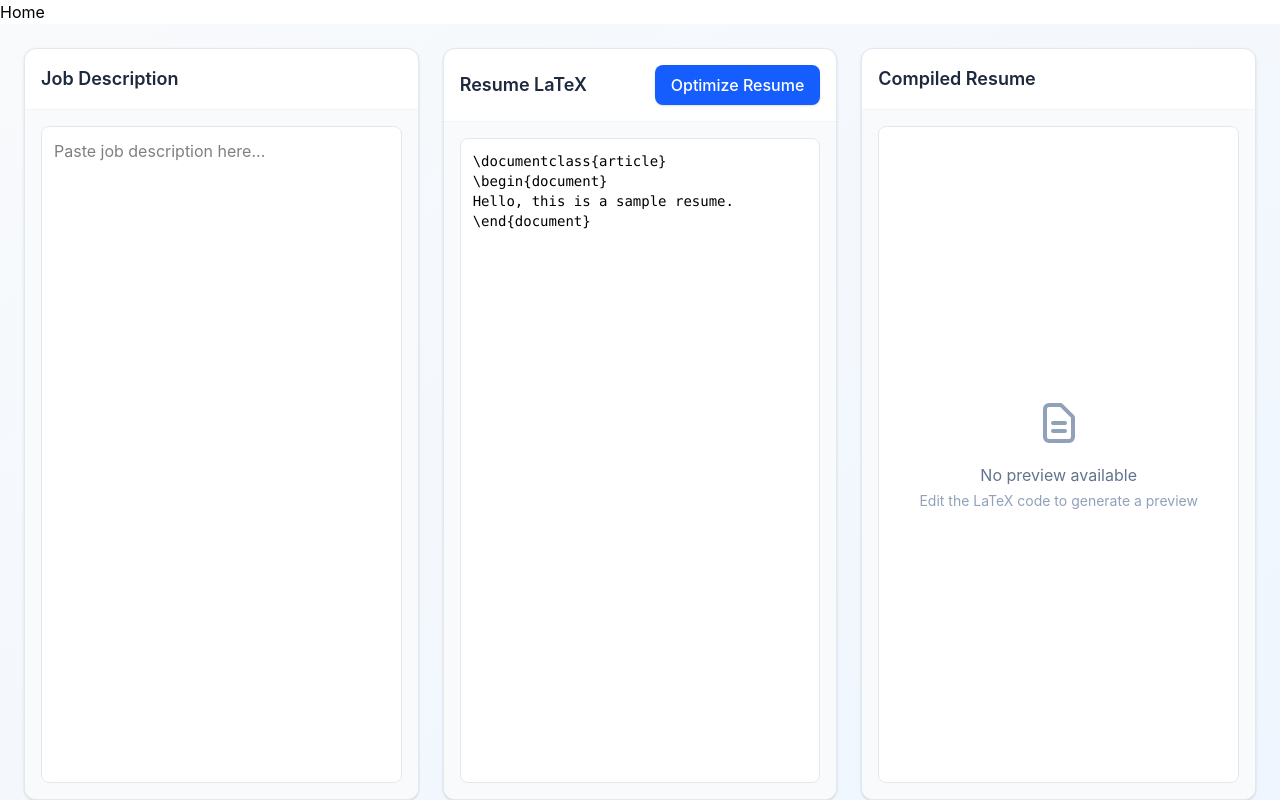
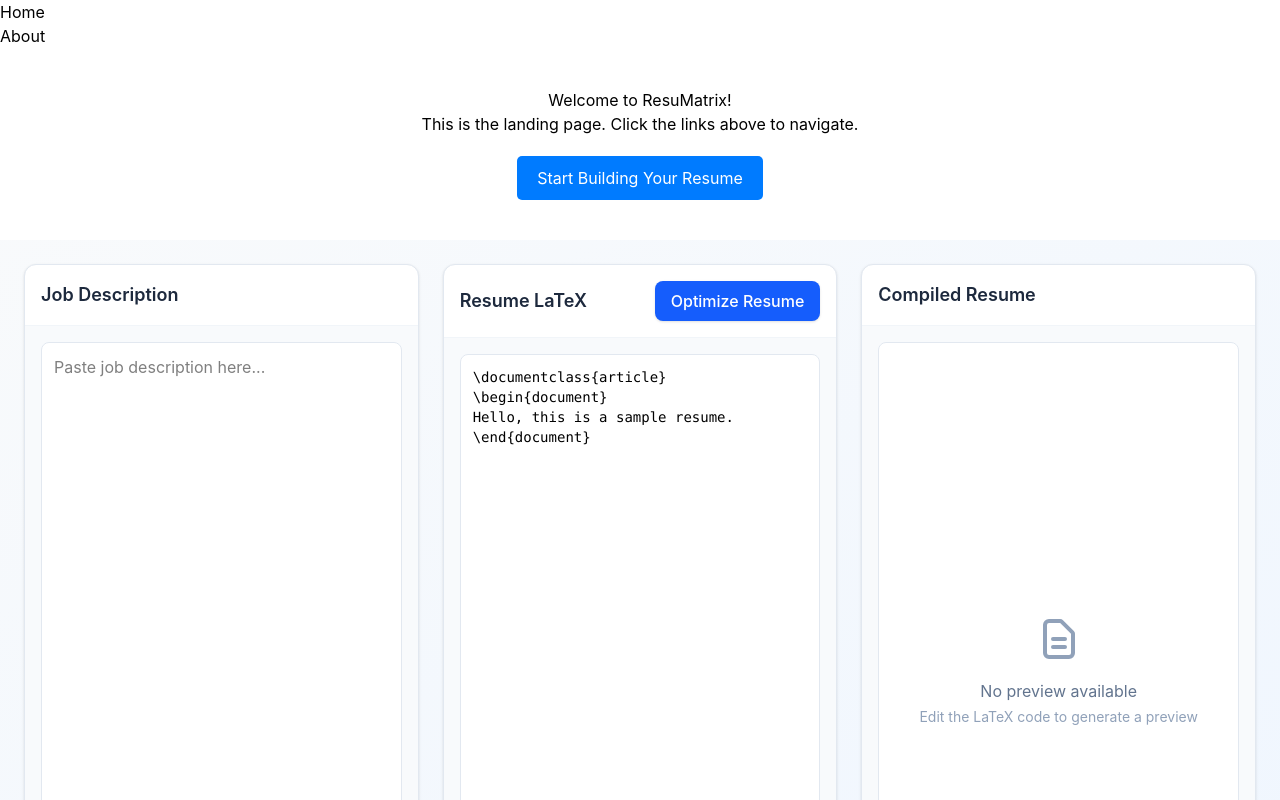
Before and after one commit to keertisingh6/ResuMatrix, a React app in the folder frontend/: page / in a window 1280 px wide. Shown: the top 800 px of the page. Built offline with nearby package versions, Linux system fonts and the light colour scheme; no server answers; the HTML template or start-up script is replaced by a standard one.

Commit message:
updated Home nd About pages

```diff
--- a/frontend/src/App.jsx
+++ b/frontend/src/App.jsx
@@ -6,6 +6,7 @@ import ResumePreview from "./components/ResumePreview";
 import {Routes,Route} from 'react-router-dom';
 import Home from './pages/Home';
 import About from './pages/About';
+import Navbar from './components/Navbar';
 
 
 export default function App() {
@@ -49,6 +50,7 @@ Hello, this is a sample resume.
 
   return (
     <>
+    <Navbar/>
         <Routes>
           <Route path="/" element={<Home />} />
           <Route path="/about" element={<About />} />
--- a/frontend/src/pages/About.jsx
+++ b/frontend/src/pages/About.jsx
@@ -1,9 +1,12 @@
-import React from 'react'
+import React from 'react';
 
-function About() {
+const About = () => {
   return (
-    <div>About</div>
-  )
-}
+    <div style={{ padding: '40px', textAlign: 'center' }}>
+      <h2>About ResuMatrix</h2>
+      <p>This page will contain information about the project and its goals.</p>
+    </div>
+  );
+};
 
-export default About
+export default About;
--- a/frontend/src/pages/Home.jsx
+++ b/frontend/src/pages/Home.jsx
@@ -1,9 +1,15 @@
-import React from 'react'
+import React from 'react';
 
-function Home() {
+const Home = () => {
   return (
-    <div>Home</div>
-  )
-}
+    <div style={{ padding: '40px', textAlign: 'center' }}>
+      <h1>Welcome to ResuMatrix!</h1>
+      <p>This is the landing page. Click the links above to navigate.</p>
+      <button style={{ padding: '10px 20px', fontSize: '16px', marginTop: '20px', cursor: 'pointer', backgroundColor: '#007bff', color: 'white', border: 'none', borderRadius: '5px' }}>
+        Start Building Your Resume
+      </button>
+    </div>
+  );
+};
 
-export default Home
+export default Home;
```
